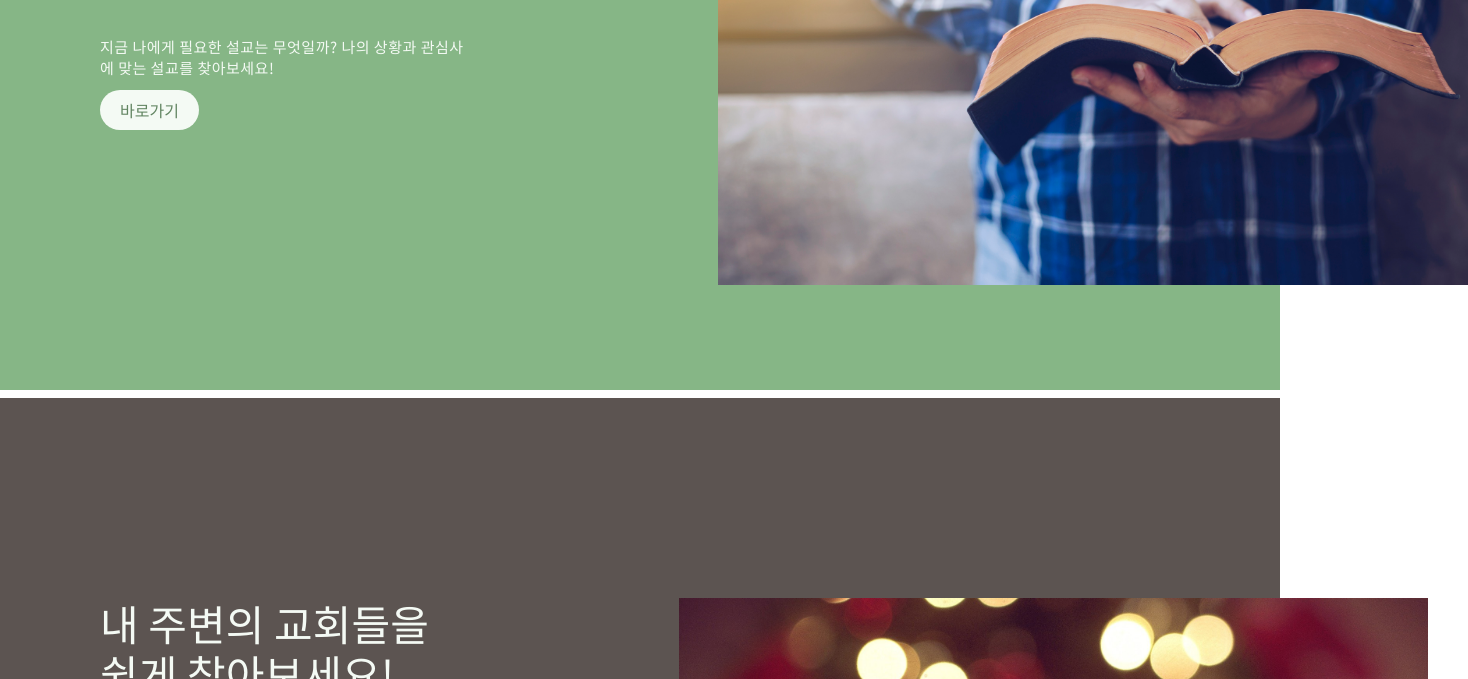
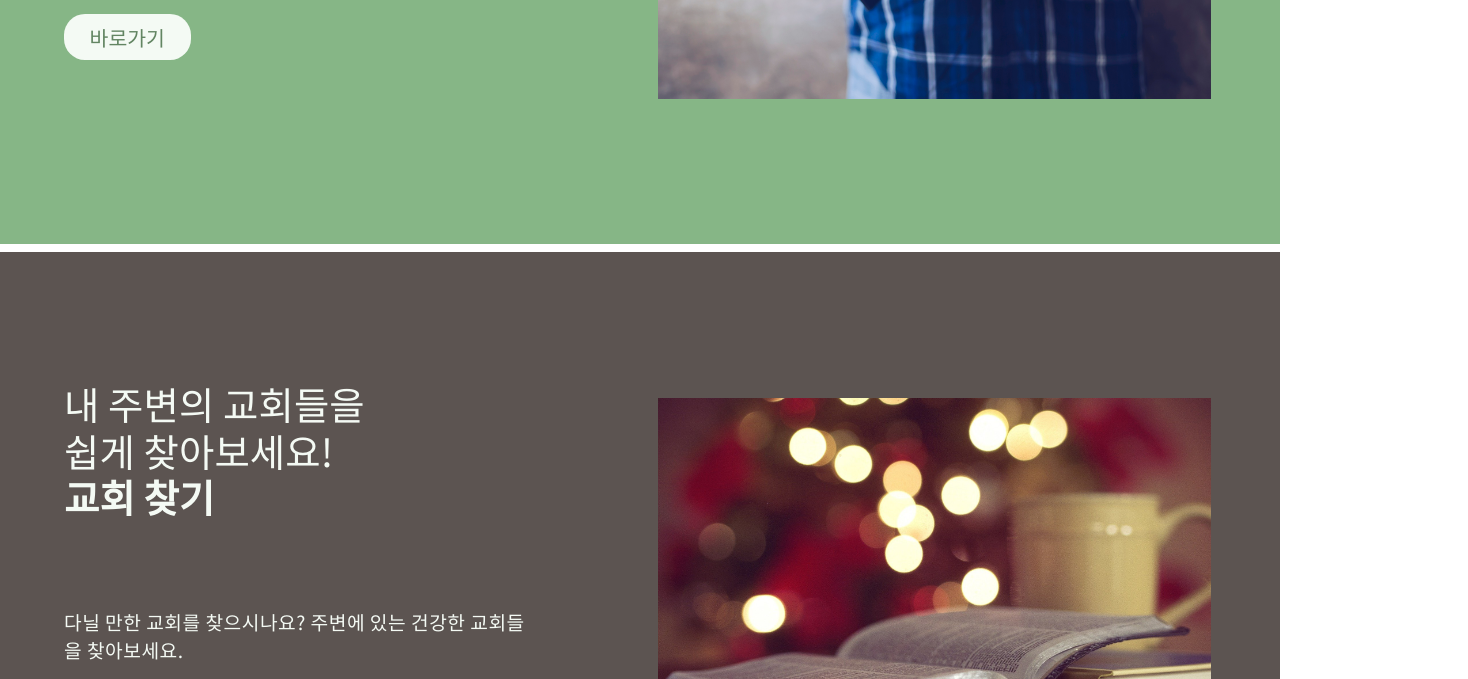
Before and after one commit to dmswl6310/church-site, a plain HTML site: page index.html in a window 1280 px wide. Shown: the part 503-1182 px from the top of the page, 1468 px wide, since content can reach past the window. Drawn offline with Linux system fonts and the light colour scheme.

Commit message:
Update index.css

```diff
--- a/index.css
+++ b/index.css
@@ -12,6 +12,9 @@
 }
 body {
   margin: 0;
+  box-sizing: border-box;
+  width: 100%;
+  height: 100%;
 }
 a {
   text-decoration: none;
@@ -59,59 +62,66 @@ a {
   color: var(--accent-color);
 }
 .boxes {
+  width: 100%;
   margin: 0;
 }
 .box {
+  width:100%;
   display: flex;
-
+  justify-content: space-between;
   background: var(--background-color);
   margin-bottom: var(--base-space);
-  padding-left: 100px;
-  padding-right: 100px;
-  padding-top: 200px;
-  padding-bottom: 100px;
+
+}
+.left {
+  flex: 4;
+  padding: 10vw 5vw;
+  display: flex;
+  flex-direction: column;
 }
 .content1 {
-  font-size: 42px;
+  font-size: 3vw;
   letter-spacing: 0.1px;
   line-height: 1.2;
   width: max-content;
   color: var(--text-color);
-  margin-bottom: 25px;
+  margin-bottom: 2vw;
 }
 .content2 {
-  margin-top: 100px;
+  margin-top: 5vw;
   letter-spacing: 0.5px;
-  font-size: 15px;
+  font-size: 1.5vw;
   font-weight: 500;
   color: var(--text-color);
-  margin-bottom: 20px;
+  margin-bottom: 2vw;
 }
 .content3 {
-  margin-top: 20px;
-  margin-bottom: 90px;
+  margin-bottom: 5vw;
 }
 .content3 a {
   border-radius: 21px;
   background-color: var(--text-color);
   align-items: center;
-  font-size: 16px;
+  font-size: 1.6vw;
   cursor: pointer;
-  padding: var(--base-space);
-  padding-left: 20px;
-  padding-right: 20px;
+  padding: var(--base-space) 2vw;
   text-decoration: none;
   color: var(--nav-color);
 }
 .right {
-  margin: 0;
-  margin-left: 200px;
-  padding-left: 50px;
-  padding-right: 0;
-  margin-right: 0;
+  flex: 6;
+  display: flex;
+  align-items: center;
+  justify-content: center;
+  overflow: hidden;
+}
+.rightwrapper{
+  margin:0;
+  padding:0;
 }
 .right img {
-  max-height: 500px;
+  max-width:80%;
+  height:auto;
 }
 
 .tags {
@@ -187,4 +197,6 @@ a {
   .nav__icon.active {
     display: flex;
   }
-}
+  .rightwrapper{
+
+  }
```
